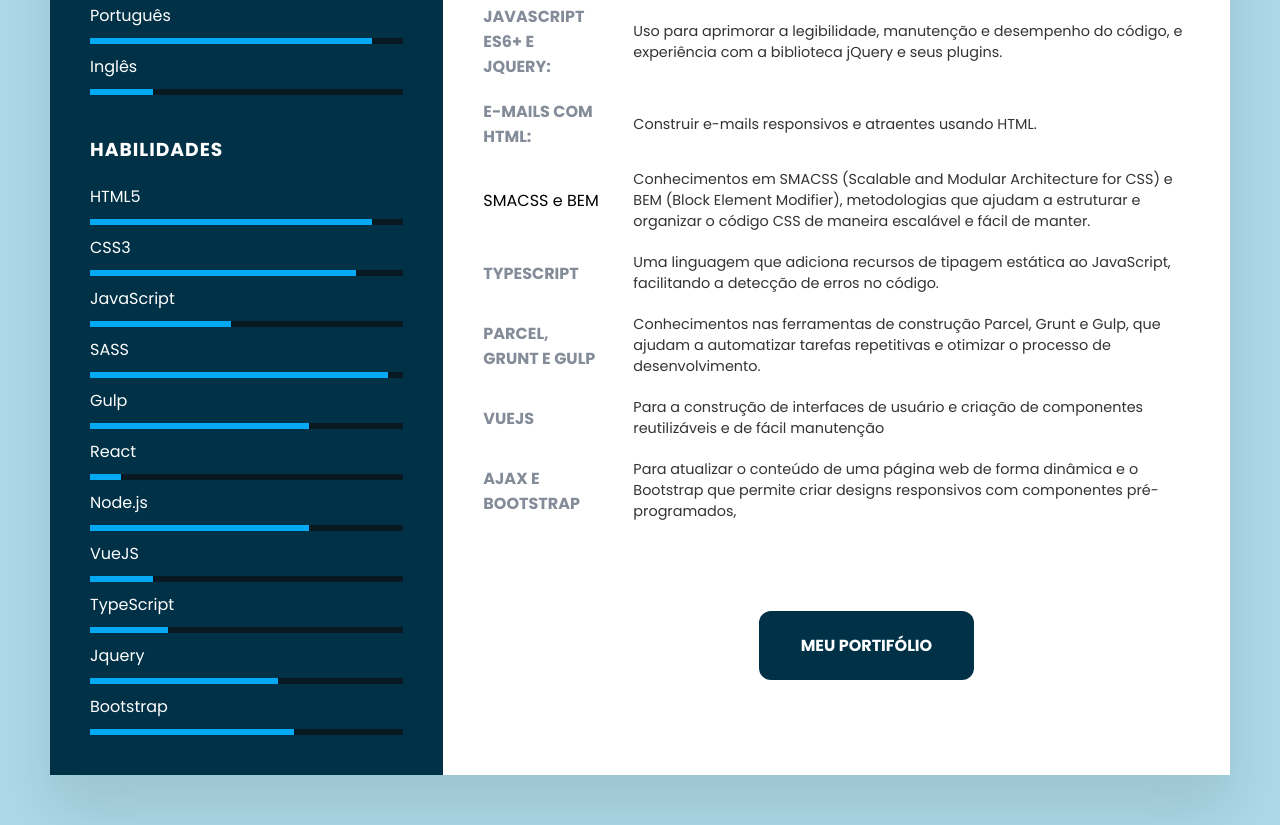
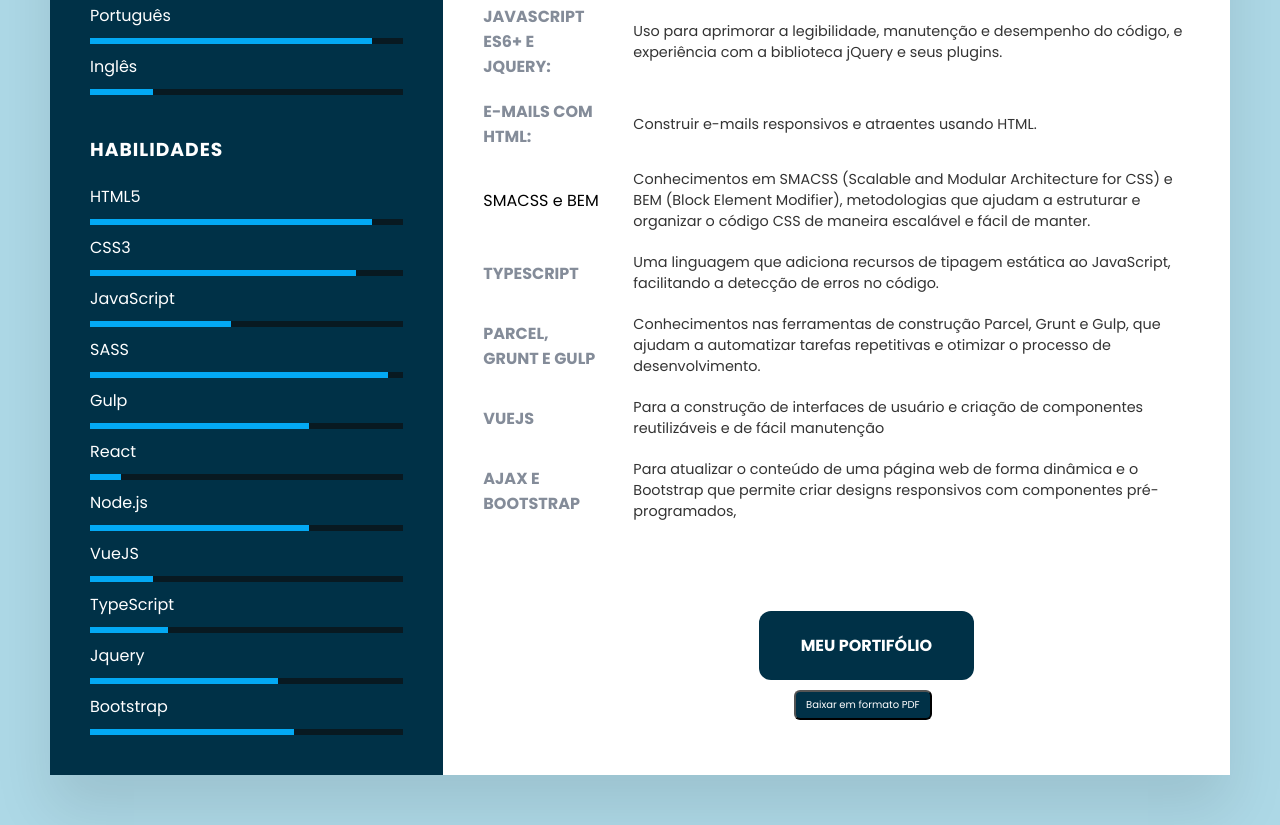
Before and after one commit to 11joao44/curriculo_web, a plain HTML site: page index.html in a window 1280 px wide. Shown: the part 1169-1994 px from the top of the page. Drawn offline with Linux system fonts and the light colour scheme.

Commit message:
adicionando button de baixar PDF

```diff
--- a/index.html
+++ b/index.html
@@ -14,7 +14,9 @@
 </head>
 
 <body>
+
     <div class="container">
+
         <div class="left_side">
             <div class="profile_text">
                 <div class="imgBx">
@@ -288,6 +290,9 @@
 
 
             <a href="https://11joao44.github.io/portifolio_/" target="_blank" class="link-portifolio">Meu portifólio</a>
+            <a href="/Curriculo Web.pdf" download>
+                <button class="download">Baixar em formato PDF</button>
+            </a>
         </div>
 
     </div>
--- a/style.css
+++ b/style.css
@@ -254,11 +254,23 @@ p {
     border: 2px solid transparent;
 }
 
-.link-portifolio:hover {
+.link-portifolio:hover , .download:hover {
     opacity: 95%;
     color: #081921;
     background: transparent;
     border: 2px solid #003147;
+}
+
+.download {
+    position: absolute;
+    margin-top: 15%;
+    font-size: 10px;
+    margin-left: 39.5%;
+    padding: 5px 10px;
+    border-radius: 6px;
+    color: #fff;
+    background: #003147;
+    cursor: pointer;
 }
 
 @media (max-width: 1024px) {
```
Also changed, not shown: 1 other file.
